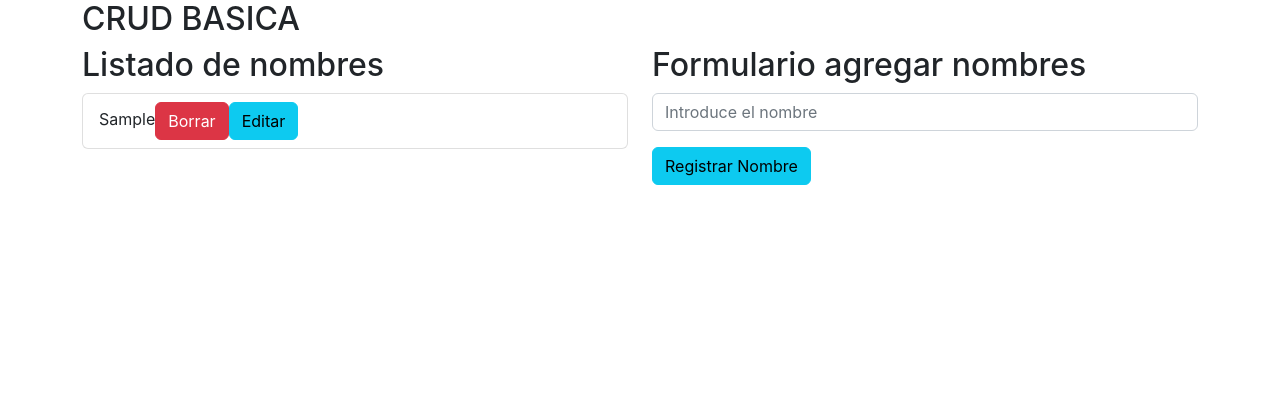
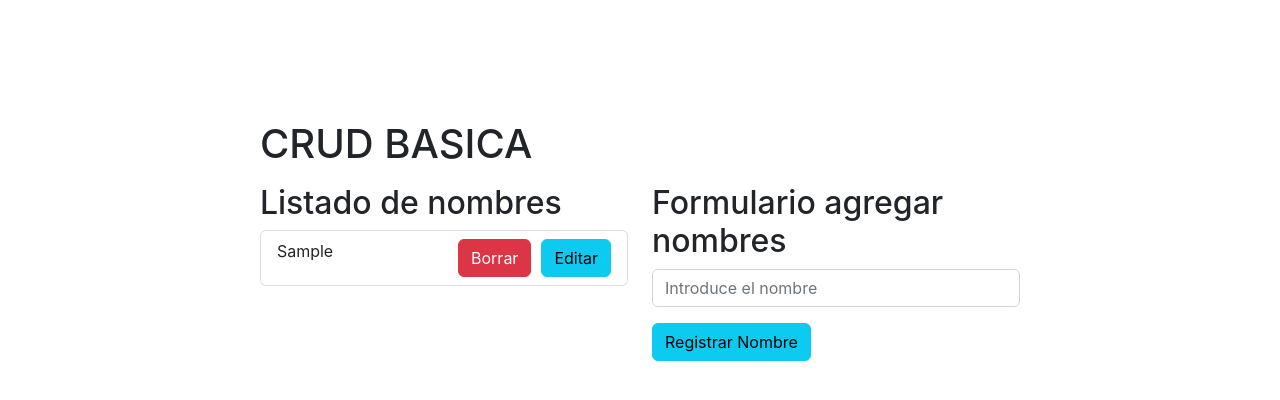
Before and after one commit to Zekret/simple-crud, a React (Create React App) app: page / in a window 1280 px wide. Both pictures are taken after typing "Sample" into the empty fields and a click on the input "Registrar Nombre". Shown: the top 400 px of the page. Built offline with nearby package versions, Linux system fonts and the light colour scheme.

Commit message:
update: style

```diff
--- a/src/App.jsx
+++ b/src/App.jsx
@@ -8,7 +8,7 @@ import NamesList from './components/NamesList';
 
 const App = () => {
   return (
-    <div className="container">
+    <div className="container d-flex flex-column justify-content-center align-items-center" style={{ height: '100vh' }}>
       <NamesList />
       {/* <Inicio />
       <Contador />
--- a/src/components/NamesList.jsx
+++ b/src/components/NamesList.jsx
@@ -44,15 +44,19 @@ const NamesList = () => {
     }
 
     return (
+        <div style={{ height: '70%' }}>
+            <div className="mb-3">
+                <h1>CRUD BASICA</h1>
+            </div>
             <div>
-            <h2>CRUD BASICA</h2>
                 <div className="row">
                     <div className="col">
                         <h2>Listado de nombres</h2>
                         <ul className="list-group">
                             {lista.map(n =>
-                            <li key={n.id} className="list-group-item">
+                                <li key={n.id} className="list-group-item d-flex justify-content-between">
                                     {n.name}
+                                    <div className="d-flex justify-content-evenly" style={{ gap: "10px" }}>
                                         <button
                                             onClick={() => deleteName(n.id)}
                                             className="btn btn-danger float-right">
@@ -63,6 +67,7 @@ const NamesList = () => {
                                             className="btn btn-info float-right">
                                             Editar
                                         </button>
+                                    </div>
                                 </li>
                             )}
                         </ul>
@@ -91,6 +96,7 @@ const NamesList = () => {
                     </div>
                 </div>
             </div>
+        </div>
     )
 }
 
```
Lines whose indentation alone changed are shown as unchanged.
